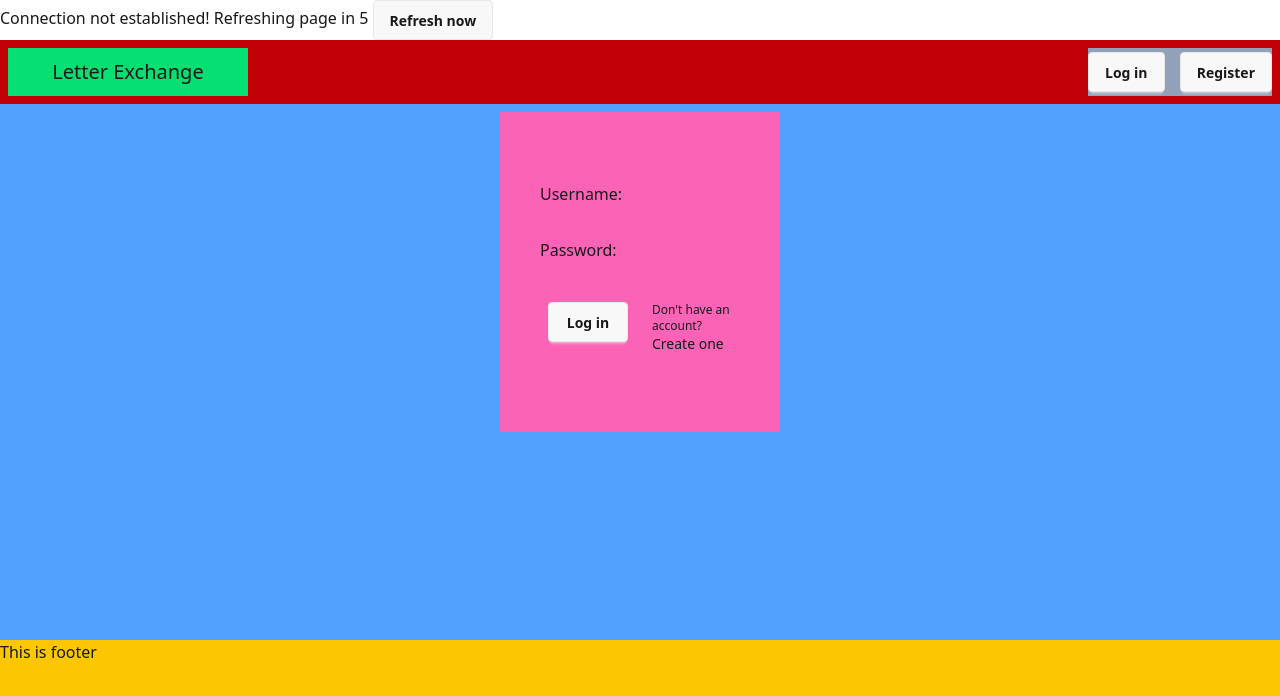
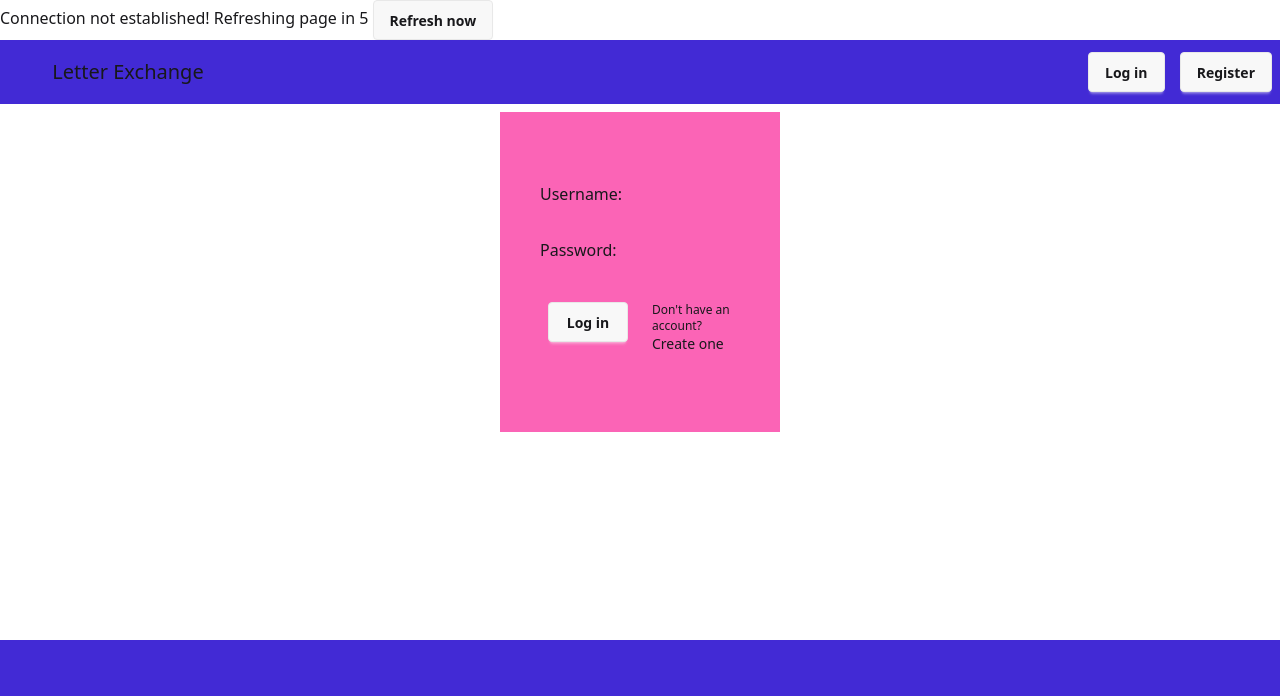
Before and after one commit to mr-top/letter-exchange, a React app in the folder front_end/: page /login in a window 1280 px wide. Shown: the top 696 px of the page. Built offline with nearby package versions, Linux system fonts and the light colour scheme; no server answers; the HTML template or start-up script is replaced by a standard one.

Commit message:
design changes

```diff
--- a/front_end/src/App.jsx
+++ b/front_end/src/App.jsx
@@ -21,10 +21,10 @@ function App() {
         <div>
           <p>Connection not established! Refreshing page in {countdown} <button className='btn' onClick={forceRefresh}>Refresh now</button></p>
         </div>}
-        <div className="flex-initial bg-red-400">
+        <div className="flex-initial">
           <Navbar />
         </div>
-        <div className="flex-1 flex justify-center p-2 items-centermin-h-[80vh] bg-blue-400">
+        <div className="flex-1 flex justify-center p-2">
           <Routes>
             <Route path="/login" element={<Login />} />
             <Route path="/register" element={<Register />} />
@@ -36,7 +36,7 @@ function App() {
             <Route path="*" element={<Navigate to='/home' />} />
           </Routes>
         </div>
-        <div className="flex-initial min-h-40 bg-yellow-400">
+        <div className="flex-initial min-h-40">
           <Footer />
         </div>
       </div>
--- a/front_end/src/Home.jsx
+++ b/front_end/src/Home.jsx
@@ -14,22 +14,23 @@ function Home() {
   const {loggedDetails} = useContext(UserContext);
 
   return (
-    <div className="flex-1 flex min-h-120 bg-pink-400">
-      <div className="flex-1 flex flex-col h-full max-h-120">
-        <div className="flex-initial flex h-14">
+    <div className="flex-1 flex min-h-120 bg-base-300 rounded-sm">
+      <div className="flex-1 flex flex-col h-full">
+        <div className="flex-initial flex items-center justify-around h-14 border-b-2 border-base-content">
           <Converser lookup={lookup} />
-          <div className="flex-initial flex items-center w-25 bg-blue-700">
+          <div className="flex-initial flex items-center w-35 space-x-2">
+            <p>Filter:</p>
             <LetterFilter />
           </div>
-          {lookup.method ==='friend' && <button className="btn" onClick={()=>document.getElementById('letter_modal').showModal()}>open modal</button>}
+          {lookup.method ==='friend' && <button className="btn flex-initial w-35 bg-secondary" onClick={()=>document.getElementById('letter_modal').showModal()}>Send a letter</button>}
         </div>
-        <div className="flex-1 place-items-center overflow-y-auto grid grid-cols-[repeat(auto-fit,minmax(200px,1fr))] gap-2 p-2 bg-green-500">
+        <div className="flex-1 place-items-center overflow-y-auto grid grid-cols-[repeat(auto-fit,minmax(200px,1fr))] gap-2 p-2">
           <Letters letters={letters} />
         </div>
       </div>
-      <div className="flex-initial w-50 bg-red-400">
-        <button onClick={() => setLookup({ method: 'open', id: loggedDetails.id})}>Open Letters</button>
-        <ul className="w-full h-fit bg-yellow-400">
+      <div className="flex-initial flex flex-col items-center w-50 border-l-2 border-base-content space-y-2 p-2">
+        <button className='btn' onClick={() => setLookup({ method: 'open', id: loggedDetails.id})}>Open Letters</button>
+        <ul className="w-full h-fit overflow-y-auto space-y-2">
           <Friends setLookup={setLookup} />
         </ul>
       </div>
--- a/front_end/src/components/Converser.jsx
+++ b/front_end/src/components/Converser.jsx
@@ -21,7 +21,7 @@ function Converser ({lookup}) {
   }, [lookup]);
 
   return (
-    <div className="flex-initial flex justify-around items-center px-2 w-50 bg-yellow-400">
+    <div className="flex-initial flex justify-around items-center px-2 w-50">
       <div className="flex-initial rounded-full border-1 border-black size-12 overflow-hidden">
         <img src={profile.pictureUrl || anonymous} alt="profile picture" />
       </div>
--- a/front_end/src/components/Friends.jsx
+++ b/front_end/src/components/Friends.jsx
@@ -22,8 +22,10 @@ function Friends (props) {
 
   return (
     <>
-      {friends.map(friend => <li key={friend.friend_id} onClick={() => setLookup({method: 'friend', id: friend.friend_id})}>
-        {friend.username}
+      {friends.map((friend, idx) => <li key={friend.friend_id} onClick={() => setLookup({method: 'friend', id: friend.friend_id})}>
+        <button className={`btn w-full ${idx % 2 === 0 ? 'bg-secondary' : 'bg-accent'}`}>
+          {friend.username}
+        </button>
       </li>)}
     </>
   )
--- a/front_end/src/components/Letters.jsx
+++ b/front_end/src/components/Letters.jsx
@@ -16,7 +16,7 @@ function Letters({ letters }) {
         const letterDisabled = checkTime(letter.arrival_date);
         letter.posted_date = new Date(letter.posted_date).toLocaleString();
         return (
-          <button key={letter.id} className="btn w-32 h-20 bg-red-400" onClick={() => openLetter(letter)} disabled={letterDisabled}>
+          <button key={letter.id} className="btn w-32 h-20" onClick={() => openLetter(letter)} disabled={letterDisabled}>
             <p>Basic Letter</p>
             <p>{letter.posted_date}</p>
           </button>
--- a/front_end/src/components/footer/Footer.jsx
+++ b/front_end/src/components/footer/Footer.jsx
@@ -1,6 +1,6 @@
 function Footer (){
   return (
-    <p>This is footer</p>
+    <div className="w-full min-h-40 bg-primary"></div>
   )
 }
 
--- a/front_end/src/components/navbar/Navbar.jsx
+++ b/front_end/src/components/navbar/Navbar.jsx
@@ -16,17 +16,17 @@ function Navbar () {
   }
 
   return (
-    <div className="flex flex-row justify-between h-16 min-h-16 p-2 bg-red-700">
-      <div className="flex-initial flex flex-col items-center justify-center h-full w-60 bg-green-400">
-        <p className="text-lg sm:text-xl">Letter Exchange</p>
+    <div className="flex flex-row justify-between h-16 min-h-16 p-2 bg-primary">
+      <div className="flex-initial flex flex-col items-center justify-center h-full w-60">
+        <p className="text-lg sm:text-xl rounded-lg p-2">Letter Exchange</p>
       </div>
-      <div className="flex-initial h-full w-46 bg-blue-600">
+      <div className="flex-initial h-full w-46">
         {loggedDetails.logged ?
-        <div className="flex justify-between items-center h-full w-full bg-pink-400">
+        <div className="flex justify-between items-center h-full w-full">
           <button className="btn" onClick={() => navigate(`/profile/${loggedDetails.id}`)}>Profile</button>
           <button className="btn" onClick={() => logout()}>Sign out</button>
         </div> :
-        <div className="flex justify-between items-center h-full w-full bg-slate-400">
+        <div className="flex justify-between items-center h-full w-full">
           <button className="btn" onClick={() => navigate('/login')}>Log in</button>
           <button className="btn" onClick={() => navigate('/register')}>Register</button>
         </div>}
--- a/front_end/src/index.css
+++ b/front_end/src/index.css
@@ -1,2 +1,4 @@
 @import "tailwindcss";
-@plugin "daisyui";
+@plugin "daisyui" {
+  themes: light --default, dark --prefersdark;
+}
```
